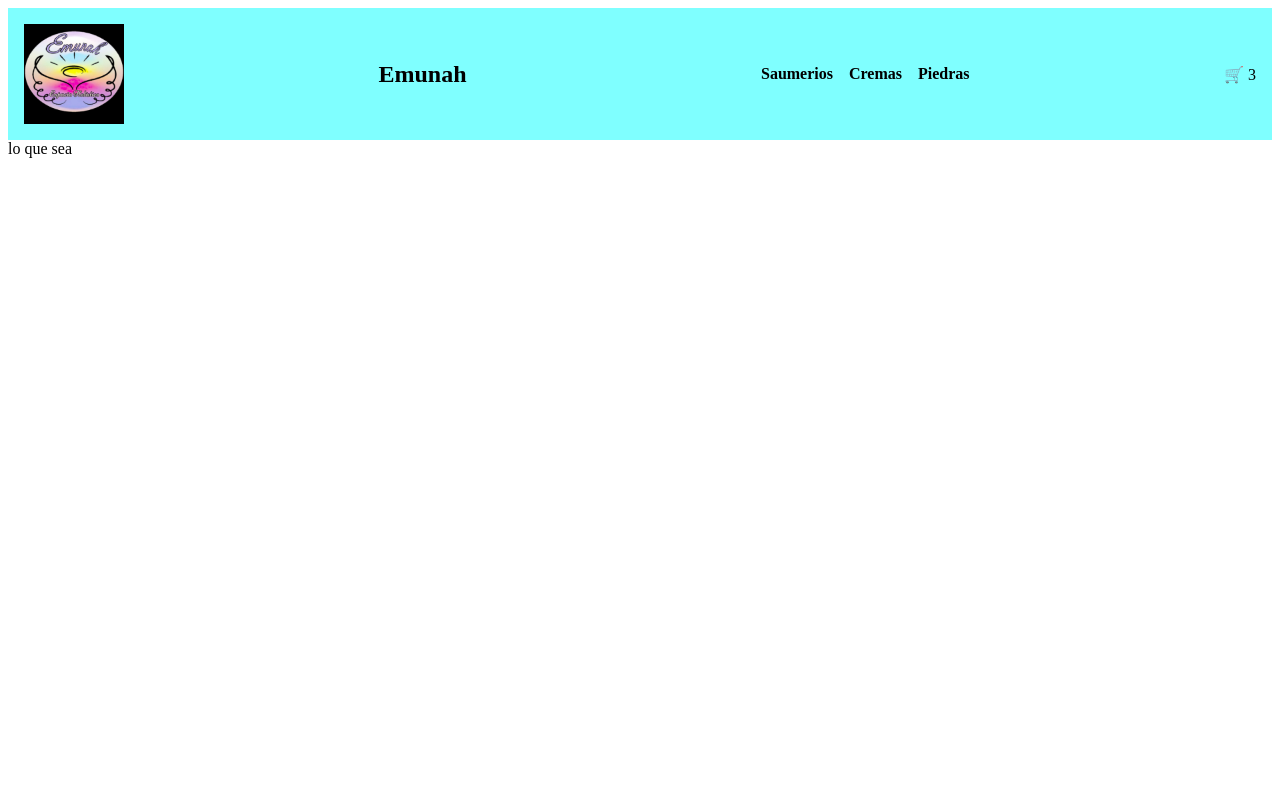
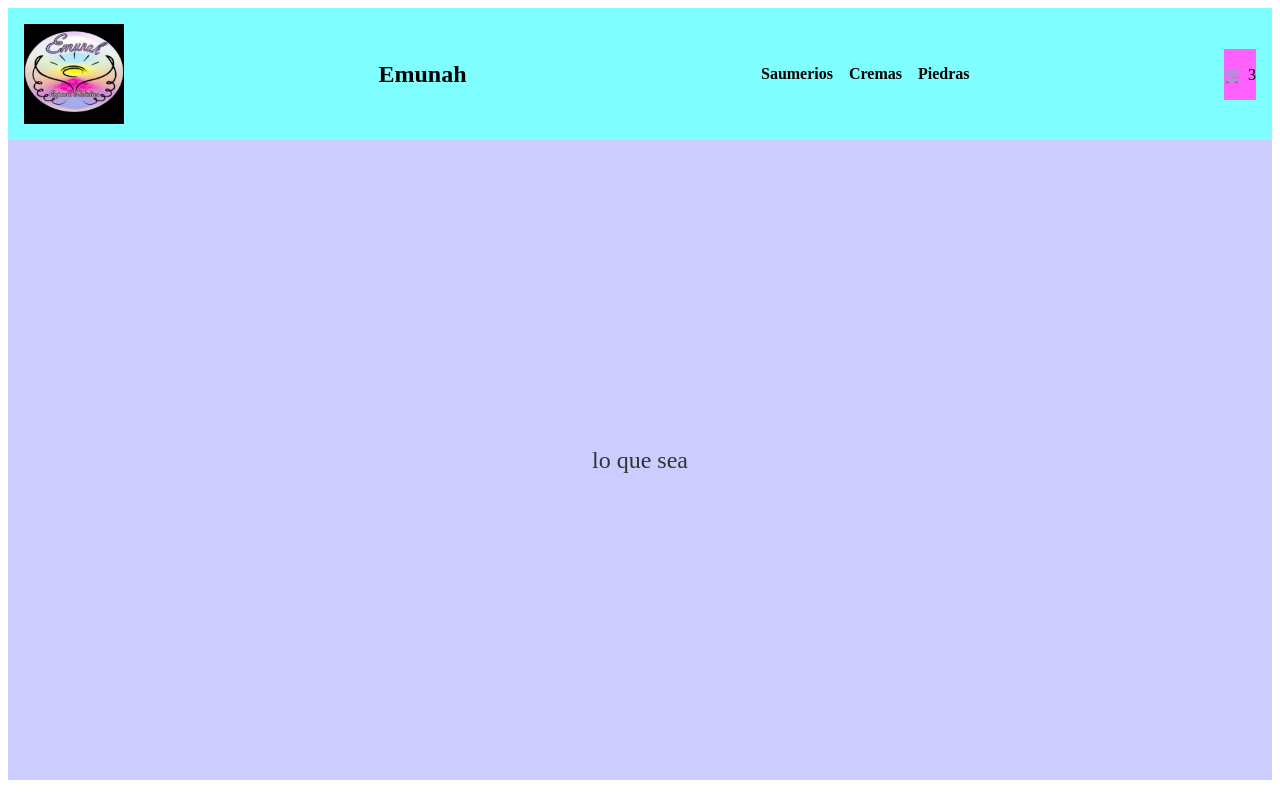
Before and after one commit to NahuelLeandro/proyectoCoderhouseNahuelMendarteReact, a React (Vite) app: page / in a window 1280 px wide. Built offline with nearby package versions, Linux system fonts and the light colour scheme.

Commit message:
Ultima modificacion de estilos con sass

```diff
--- a/src/components/CartWidget/CartWidget.jsx
+++ b/src/components/CartWidget/CartWidget.jsx
@@ -1,7 +1,7 @@
 import './CartWidget.scss';
 function CartWidget (){
     return(
-        <div /*icono de carrito y burbuja de notificacion con un valor estatico*/ >
+        <div  className="CartWidget" /*icono de carrito y burbuja de notificacion con un valor estatico*/ >
             <p>🛒 3</p>
         </div>
 
--- a/src/components/ItemListContainer/ItemListContainer.jsx
+++ b/src/components/ItemListContainer/ItemListContainer.jsx
@@ -1,7 +1,7 @@
 import './ItemListContainer.scss';
 function ItemListContainer ({text}){
     return(
-        <div>
+        <div className='ItemListContainer'>
             {text}
         </div>
 
--- a/src/components/ItemListContainer/ItemListContainer.scss
+++ b/src/components/ItemListContainer/ItemListContainer.scss
@@ -0,0 +1,10 @@
+@import "../../styles-sass/variables";
+.ItemListContainer {
+    display: flex;
+    justify-content: center; // Centra horizontalmente
+    align-items: center;     // Centra verticalmente
+    height: 80vh;            // Altura para que se note el centrado vertical
+    font-size: 1.5rem;
+    background-color: $colorTerciario;
+    color: #333;
+}
--- a/src/components/NavBar/NavBar.jsx
+++ b/src/components/NavBar/NavBar.jsx
@@ -12,7 +12,7 @@ function NavBar (){
                 <li>Cremas</li>
                 <li>Piedras</li>
             </ul>
-            <CartWidget className="CartWidget"/>
+            <CartWidget/>
         </nav>
     )
 }
```
